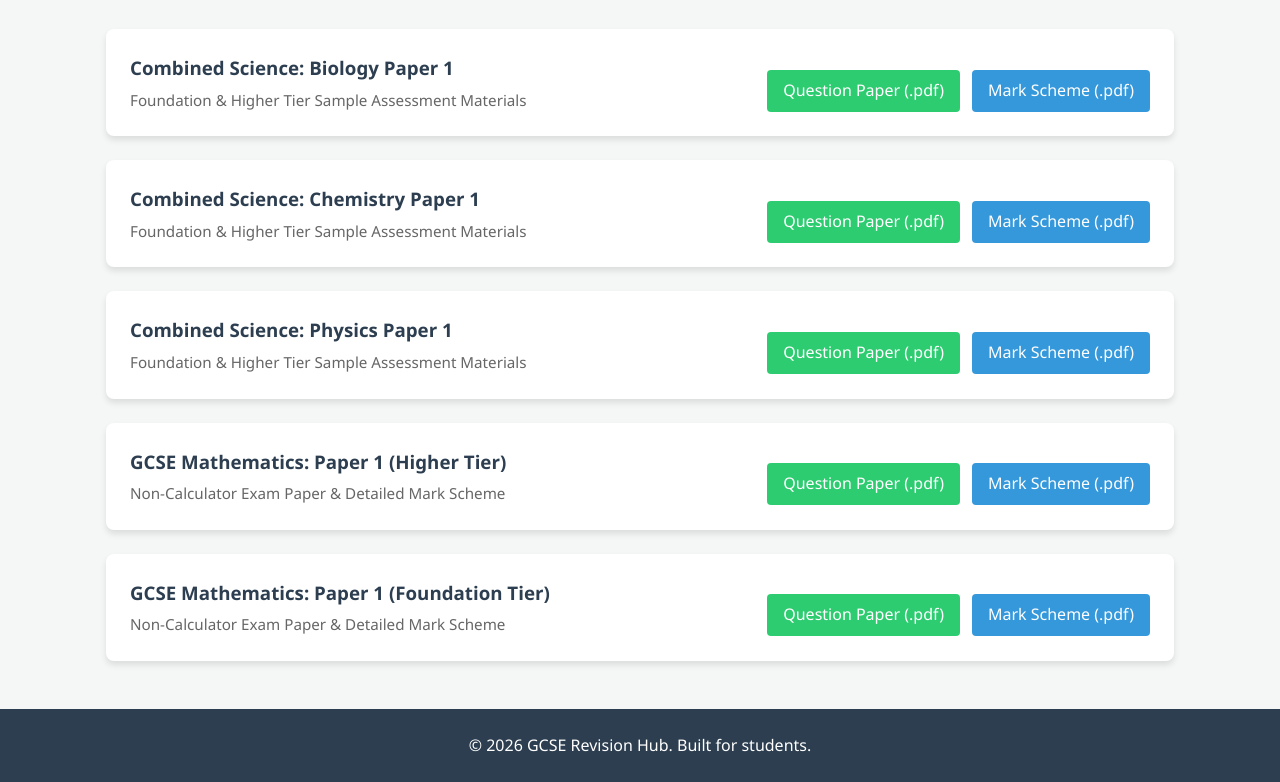
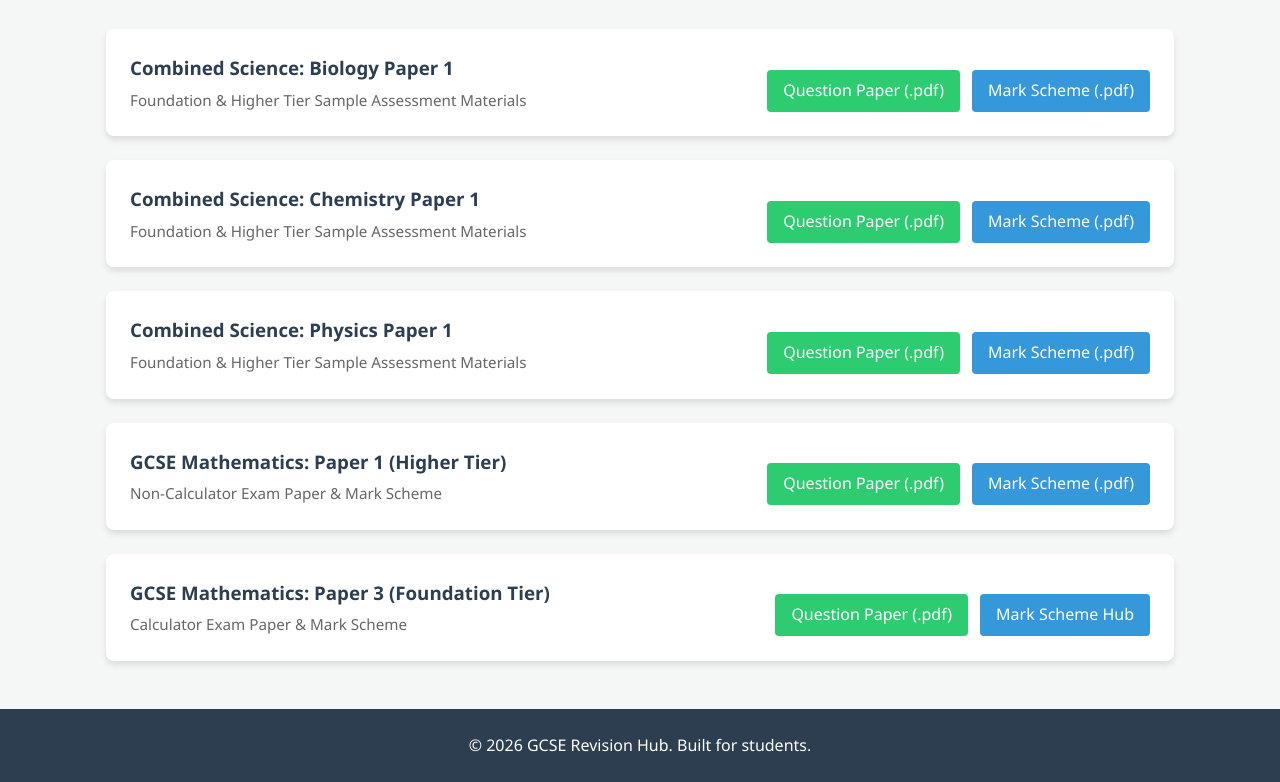
Before and after one commit to IbbyZaman/easystudy, a plain HTML site: page practice_papers.html in a window 1280 px wide. Shown: the part 169-951 px from the top of the page. Drawn offline with Linux system fonts and the light colour scheme.

Commit message:
Update practice_papers.html

```diff
--- a/practice_papers.html
+++ b/practice_papers.html
@@ -52,7 +52,6 @@
             <p>Direct download links for official Edexcel GCSE question papers and mark schemes.</p>
         </section>
 
-        <!-- Paper 1 -->
         <div class="download-card">
             <div class="download-info">
                 <h3>Combined Science: Biology Paper 1</h3>
@@ -64,7 +63,6 @@
             </div>
         </div>
 
-        <!-- Paper 2 -->
         <div class="download-card">
             <div class="download-info">
                 <h3>Combined Science: Chemistry Paper 1</h3>
@@ -76,7 +74,6 @@
             </div>
         </div>
 
-        <!-- Paper 3 -->
         <div class="download-card">
             <div class="download-info">
                 <h3>Combined Science: Physics Paper 1</h3>
@@ -88,11 +85,10 @@
             </div>
         </div>
 
-        <!-- Paper 4 -->
         <div class="download-card">
             <div class="download-info">
                 <h3>GCSE Mathematics: Paper 1 (Higher Tier)</h3>
-                <p>Non-Calculator Exam Paper & Detailed Mark Scheme</p>
+                <p>Non-Calculator Exam Paper & Mark Scheme</p>
             </div>
             <div class="download-bar">
                 <a href="https://qualifications.pearson.com/content/dam/pdf/GCSE/mathematics/2015/exam-materials/1ma1-1h-que-20220516.pdf" target="_blank" class="btn-primary">Question Paper (.pdf)</a>
@@ -100,15 +96,14 @@
             </div>
         </div>
 
-        <!-- Paper 5 -->
         <div class="download-card">
             <div class="download-info">
-                <h3>GCSE Mathematics: Paper 1 (Foundation Tier)</h3>
-                <p>Non-Calculator Exam Paper & Detailed Mark Scheme</p>
+                <h3>GCSE Mathematics: Paper 3 (Foundation Tier)</h3>
+                <p>Calculator Exam Paper & Mark Scheme</p>
             </div>
             <div class="download-bar">
-                <a href="https://qualifications.pearson.com/content/dam/pdf/GCSE/mathematics/2015/exam-materials/1ma1-1f-que-20240516.pdf" target="_blank" class="btn-primary">Question Paper (.pdf)</a>
-                <a href="https://qualifications.pearson.com/content/dam/pdf/GCSE/mathematics/2015/exam-materials/1ma1-1f-rms-20240822.pdf" target="_blank" class="btn-primary" style="background-color: #3498db;">Mark Scheme (.pdf)</a>
+                <a href="https://qualifications.pearson.com/content/dam/pdf/GCSE/Mathematics/2015/Exam-materials/1ma1-3f-que-20230615.pdf" target="_blank" class="btn-primary">Question Paper (.pdf)</a>
+                <a href="https://qualifications.pearson.com/en/support/support-topics/exams/past-papers.html" target="_blank" class="btn-primary" style="background-color: #3498db;">Mark Scheme Hub</a>
             </div>
         </div>
     </main>
```
